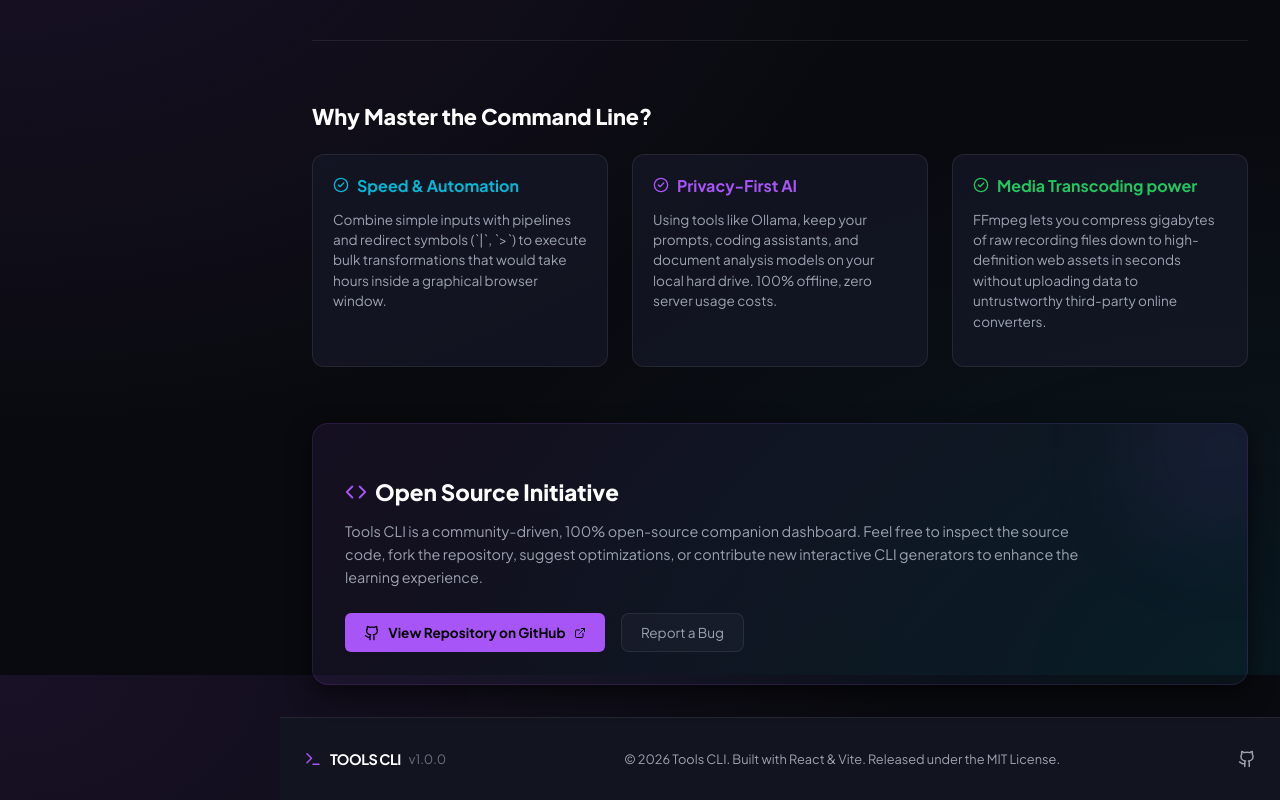
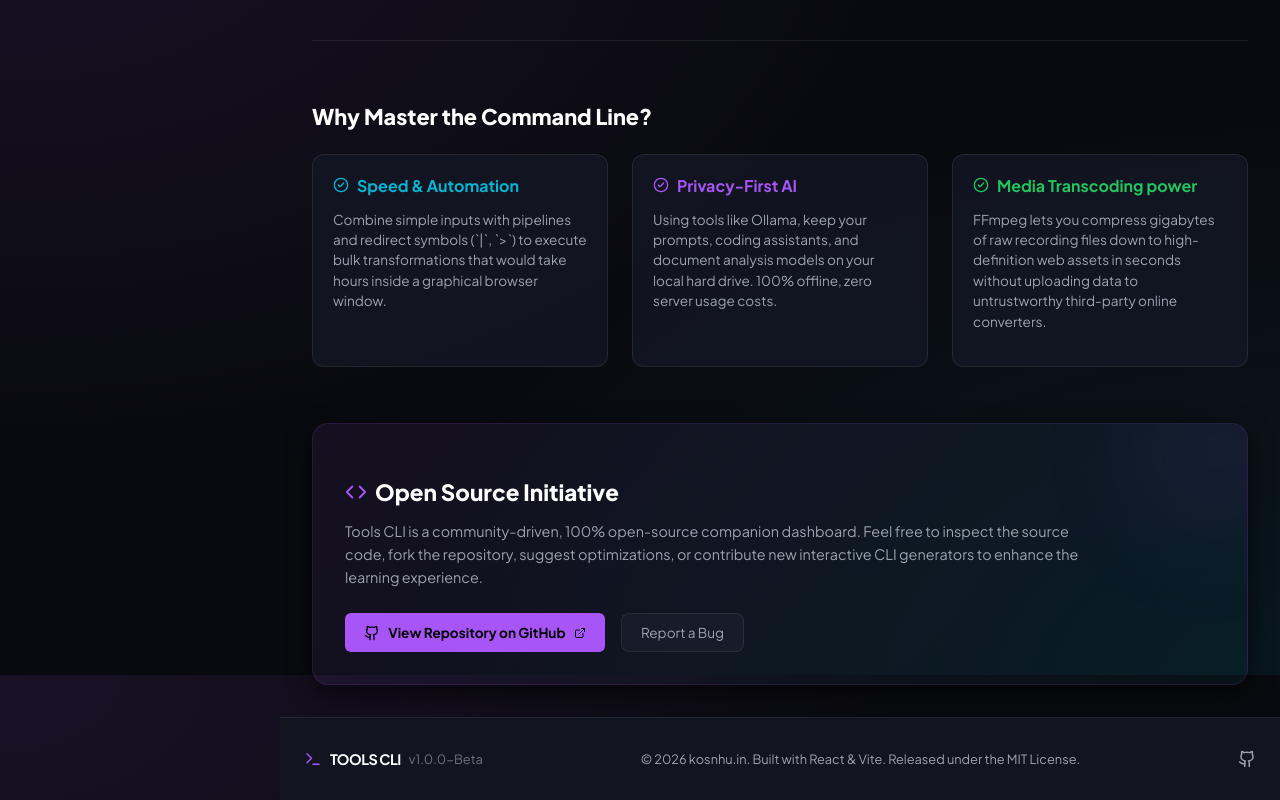
Before and after one commit to karan-k-code/tools-cli, a React (Vite) app: page / in a window 1280 px wide. Shown: the part 1725-2525 px from the top of the page. Built offline with nearby package versions, Linux system fonts and the light colour scheme.

Commit message:
add Beta

```diff
--- a/src/App.jsx
+++ b/src/App.jsx
@@ -352,7 +352,7 @@ export default function App() {
                 TOOLS CLI
               </span>
               <span style={{ color: "var(--text-muted)", fontSize: "0.8rem" }}>
-                v1.0.0
+                v1.0.0-Beta
               </span>
             </div>
 
@@ -363,7 +363,7 @@ export default function App() {
                 margin: 0,
               }}
             >
-              &copy; {new Date().getFullYear()} Tools CLI. Built with React &
+              &copy; {new Date().getFullYear()} kosnhu.in. Built with React &
               Vite. Released under the MIT License.
             </p>
 
```
